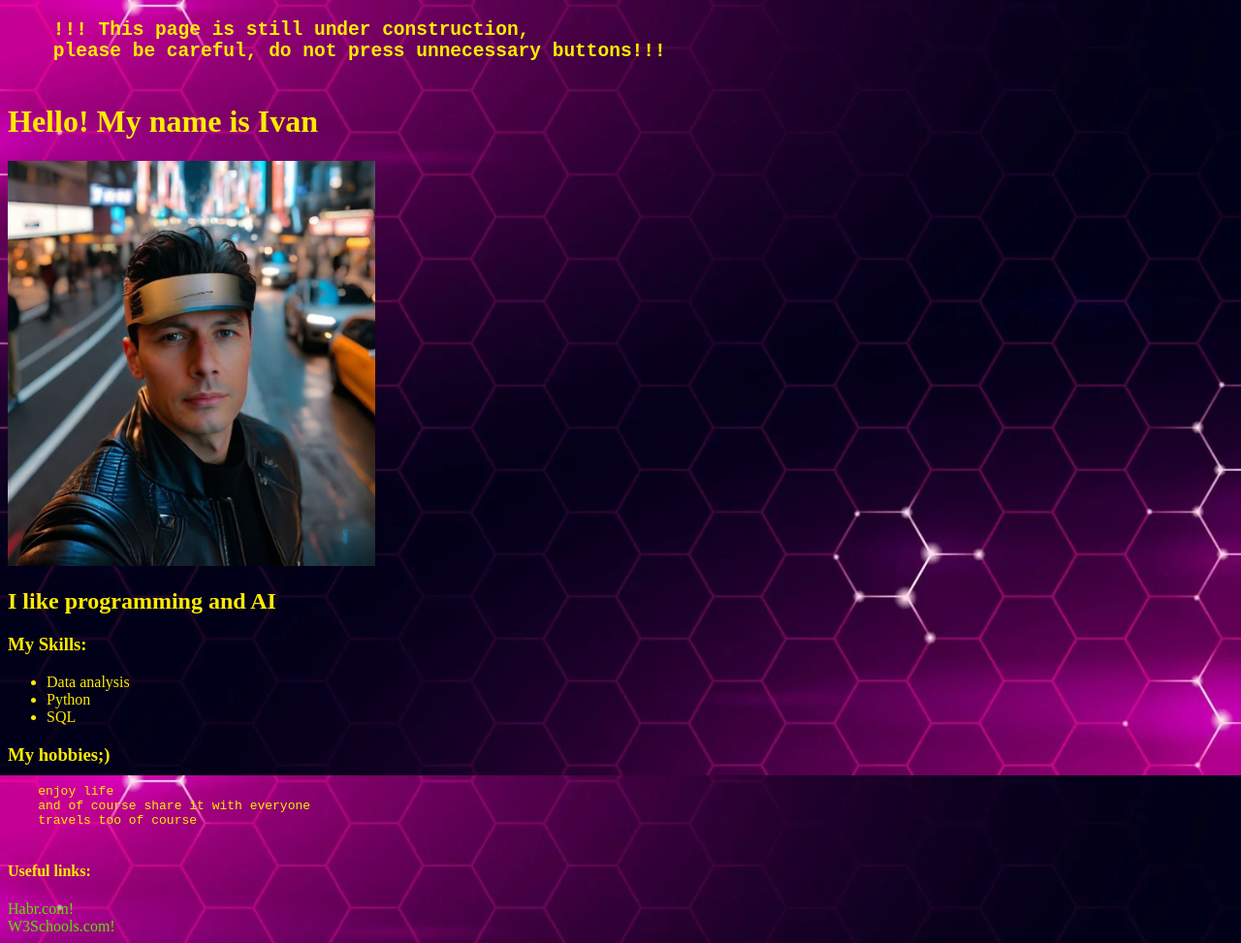
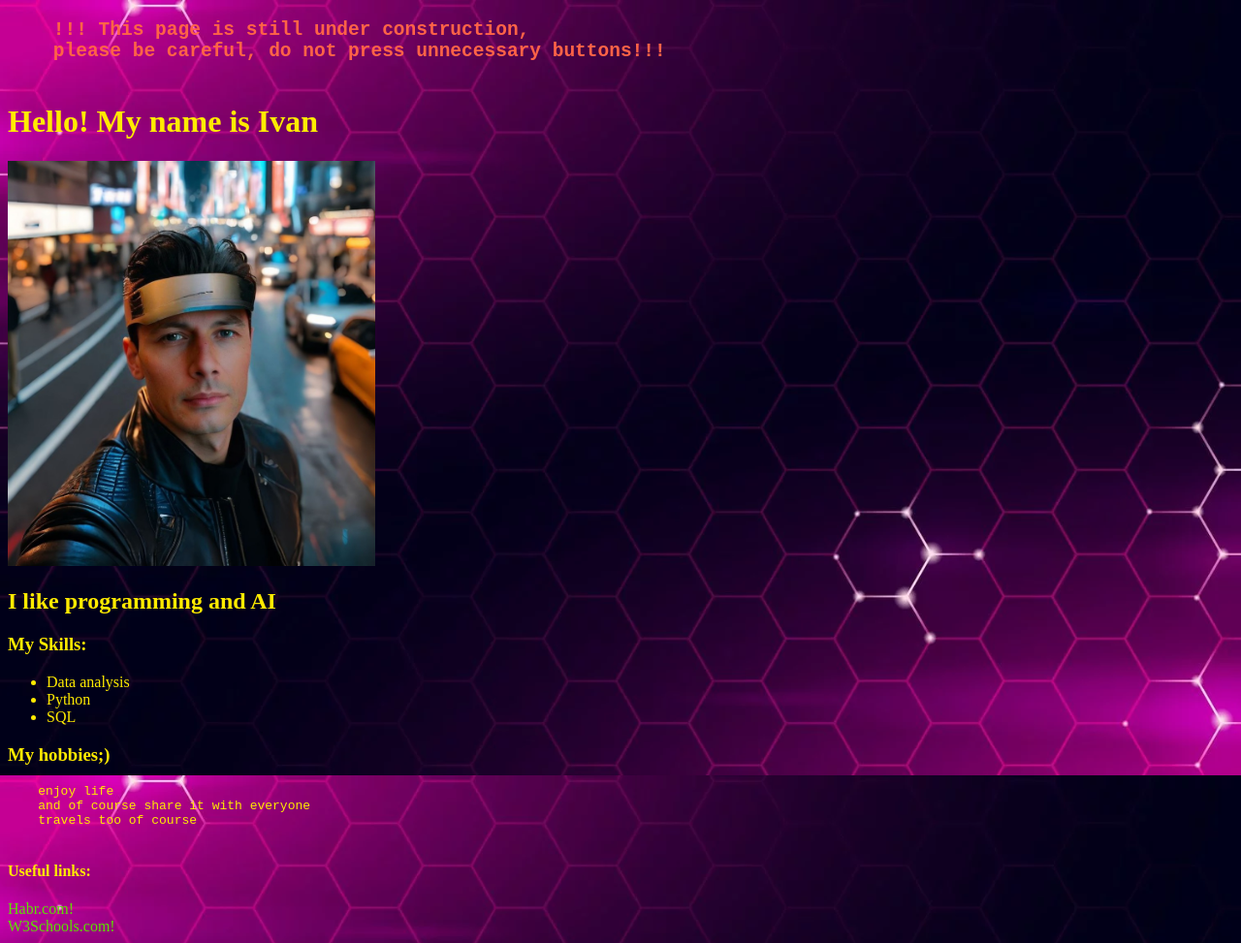
Before and after one commit to nebula387/DataDash, a plain HTML site: page index.html in a window 1280 px wide. Shown: the whole page at 97% size. Drawn offline with Linux system fonts and the light colour scheme.

Commit message:
Update index.html

```diff
--- a/index.html
+++ b/index.html
@@ -19,7 +19,7 @@
 </head>
 <body>
 
-<h2 color: #ff3300>
+<h2 style="color:Tomato;">
   <pre>
     !!! This page is still under construction,
     please be careful, do not press unnecessary buttons!!!
```
